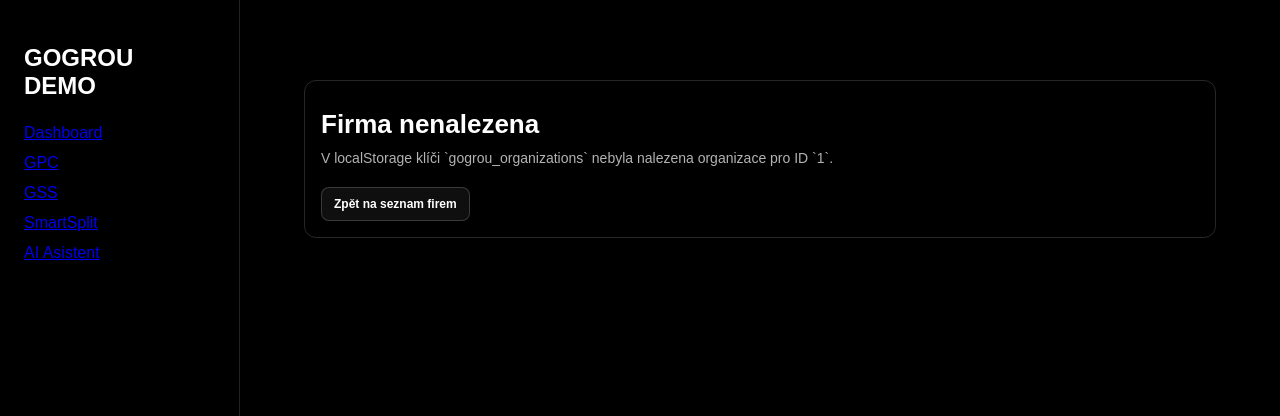
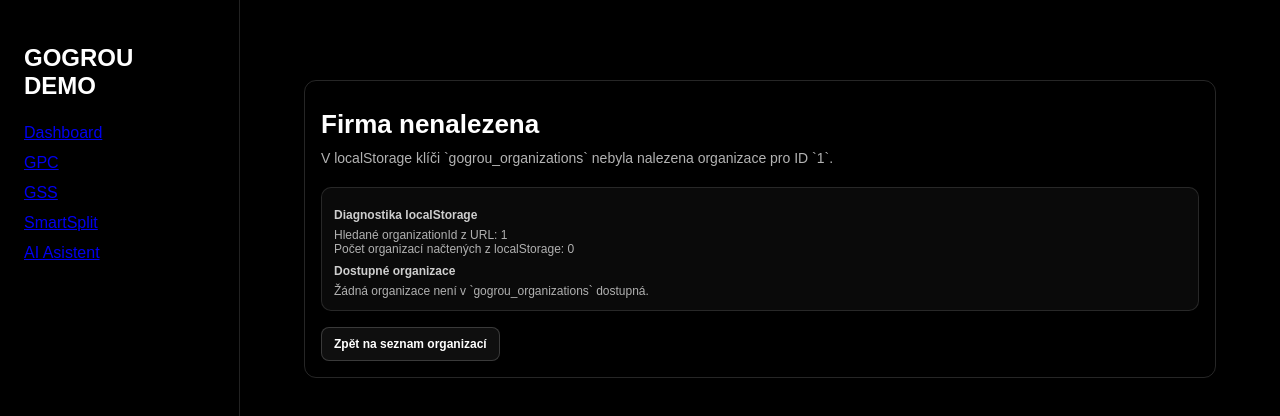
Before and after one commit to gogrou-app/gogrou-demo, a Next.js app: page /admin/organizations/1 in a window 1280 px wide. Shown: the top 416 px of the page. Built offline with nearby package versions, Linux system fonts and the light colour scheme.

Commit message:
Improve organization detail diagnostics

```diff
--- a/app/admin/organizations/[organizationId]/page.jsx
+++ b/app/admin/organizations/[organizationId]/page.jsx
@@ -66,21 +66,21 @@ const readOrganizations = () => {
   }
 };
 
-const getOrganizationId = (organization) => organization?.organizationId || organization?.id || "";
+const getOrganizationId = (organization) => organization?.id || organization?.organizationId || "";
 
 const findOrganization = (organizations, routeId) => {
   const normalizedRouteId = decodeURIComponent(String(routeId || ""));
   return organizations.find((organization) => (
-    getOrganizationId(organization) === normalizedRouteId ||
+    organization.id === normalizedRouteId ||
     organization.organizationId === normalizedRouteId ||
-    organization.id === normalizedRouteId ||
-    organization.prefix === normalizedRouteId
+    getOrganizationId(organization) === normalizedRouteId
   )) || null;
 };
 
 export default function OrganizationDetailPage() {
   const params = useParams();
   const [organization, setOrganization] = useState(null);
+  const [organizations, setOrganizations] = useState([]);
   const [loaded, setLoaded] = useState(false);
   const [requestedId, setRequestedId] = useState("");
 
@@ -89,6 +89,7 @@ export default function OrganizationDetailPage() {
     const organizations = readOrganizations();
 
     setRequestedId(decodeURIComponent(String(routeId || "")));
+    setOrganizations(organizations);
     setOrganization(findOrganization(organizations, routeId));
     setLoaded(true);
   }, [params]);
@@ -109,7 +110,26 @@ export default function OrganizationDetailPage() {
           <div style={lead}>
             V localStorage klíči `gogrou_organizations` nebyla nalezena organizace pro ID `{requestedId || "neuvedeno"}`.
           </div>
-          <a href="/admin/organizations" style={btnSecondary}>Zpět na seznam firem</a>
+          <div style={debugBox}>
+            <div style={debugTitle}>Diagnostika localStorage</div>
+            <div style={debugLine}>Hledané organizationId z URL: {requestedId || "neuvedeno"}</div>
+            <div style={debugLine}>Počet organizací načtených z localStorage: {organizations.length}</div>
+            <div style={debugTitle}>Dostupné organizace</div>
+            {organizations.length === 0 ? (
+              <div style={debugLine}>Žádná organizace není v `gogrou_organizations` dostupná.</div>
+            ) : (
+              <div style={debugList}>
+                {organizations.map((availableOrganization, index) => (
+                  <div key={`${availableOrganization.id || availableOrganization.organizationId || availableOrganization.prefix || index}`} style={debugItem}>
+                    <div>ID: {availableOrganization.id || "chybí"}</div>
+                    <div>Prefix: {availableOrganization.prefix || "chybí"}</div>
+                    <div>Název: {availableOrganization.name || "bez názvu"}</div>
+                  </div>
+                ))}
+              </div>
+            )}
+          </div>
+          <a href="/admin/organizations" style={btnSecondary}>Zpět na seznam organizací</a>
         </div>
       </div>
     );
@@ -254,3 +274,38 @@ const btnSecondary = {
 const muted = {
   opacity: 0.65,
 };
+
+const debugBox = {
+  border: "1px solid rgba(255,255,255,0.12)",
+  borderRadius: 10,
+  padding: 12,
+  marginBottom: 16,
+  background: "rgba(255,255,255,0.04)",
+};
+
+const debugTitle = {
+  fontSize: 12,
+  fontWeight: 900,
+  opacity: 0.8,
+  margin: "8px 0 6px",
+};
+
+const debugLine = {
+  fontSize: 12,
+  opacity: 0.68,
+  overflowWrap: "anywhere",
+};
+
+const debugList = {
+  display: "grid",
+  gap: 8,
+};
+
+const debugItem = {
+  border: "1px solid rgba(255,255,255,0.1)",
+  borderRadius: 8,
+  padding: 8,
+  fontSize: 12,
+  opacity: 0.72,
+  overflowWrap: "anywhere",
+};
```
Also changed, not shown: app/admin/organizations/page.jsx (+20 -4 lines).
